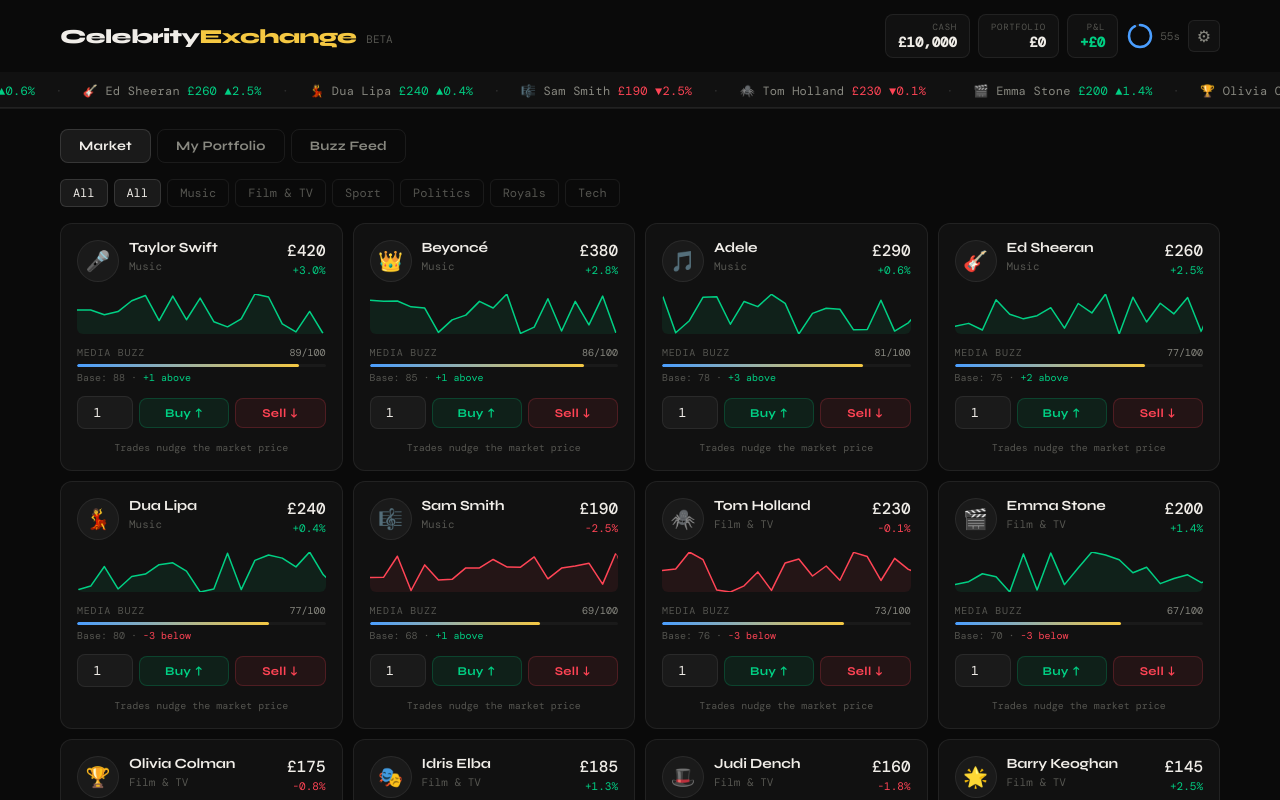
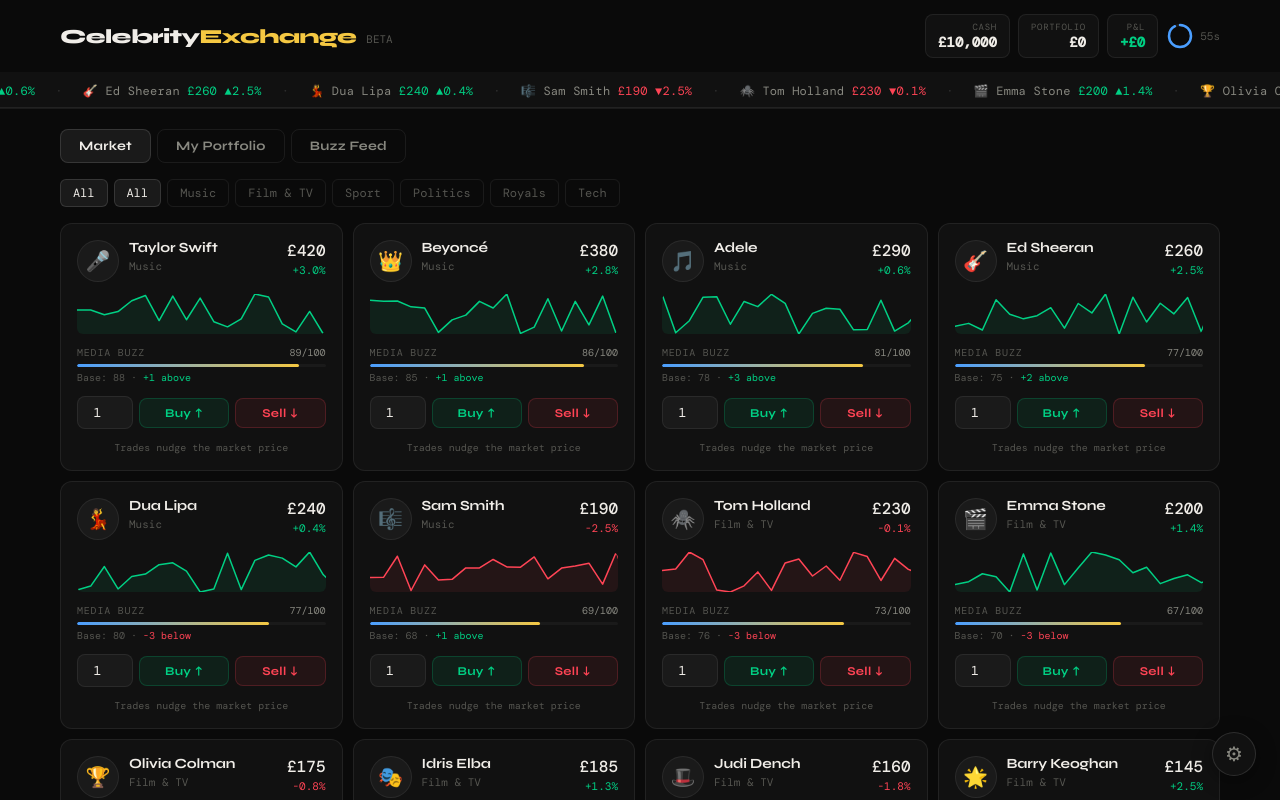
Before and after one commit to dts-3000/famex, a React (Vite) app: page / in a window 1280 px wide. Shown: the top 800 px of the page. Built offline with nearby package versions, Linux system fonts and the light colour scheme.

Commit message:
Add files via upload

```diff
--- a/src/App.jsx
+++ b/src/App.jsx
@@ -182,11 +182,7 @@
                 </svg>
                 <span style={{ fontSize: 11, fontFamily: 'var(--font-mono)', color: 'var(--text3)' }}>{countdown}s</span>
               </div>
-              <button onClick={() => setShowAdmin(true)} style={{
-                width: 32, height: 32, borderRadius: 6, border: '1px solid var(--border)',
-                background: 'var(--bg2)', color: 'var(--text2)', fontSize: 16,
-                cursor: 'pointer', display: 'flex', alignItems: 'center', justifyContent: 'center',
-              }} title="Admin Panel">⚙</button>
+
             </div>
           </div>
         </div>
@@ -225,6 +221,21 @@
 
       <Toast message={toast.message} type={toast.type} onDone={() => setToast({ message: '', type: '' })} />
 
+      {/* Fixed admin button — always visible bottom right */}
+      <button onClick={() => setShowAdmin(true)} style={{
+        position: 'fixed', bottom: 24, right: 24,
+        width: 44, height: 44, borderRadius: '50%',
+        border: '1px solid var(--border2)',
+        background: 'var(--bg2)', color: 'var(--text2)',
+        fontSize: 20, cursor: 'pointer',
+        display: 'flex', alignItems: 'center', justifyContent: 'center',
+        boxShadow: '0 4px 20px rgba(0,0,0,0.4)',
+        zIndex: 99, transition: 'all 0.2s',
+      }}
+      onMouseEnter={e => { e.currentTarget.style.background = 'var(--bg3)'; e.currentTarget.style.color = 'var(--gold)' }}
+      onMouseLeave={e => { e.currentTarget.style.background = 'var(--bg2)'; e.currentTarget.style.color = 'var(--text2)' }}
+      title="Admin Panel">⚙</button>
+
       {showAdmin && (
         <AdminPanel
           state={{ ...state, customCelebs: { ...state.customCelebs, ...customCelebDefs } }}
```
